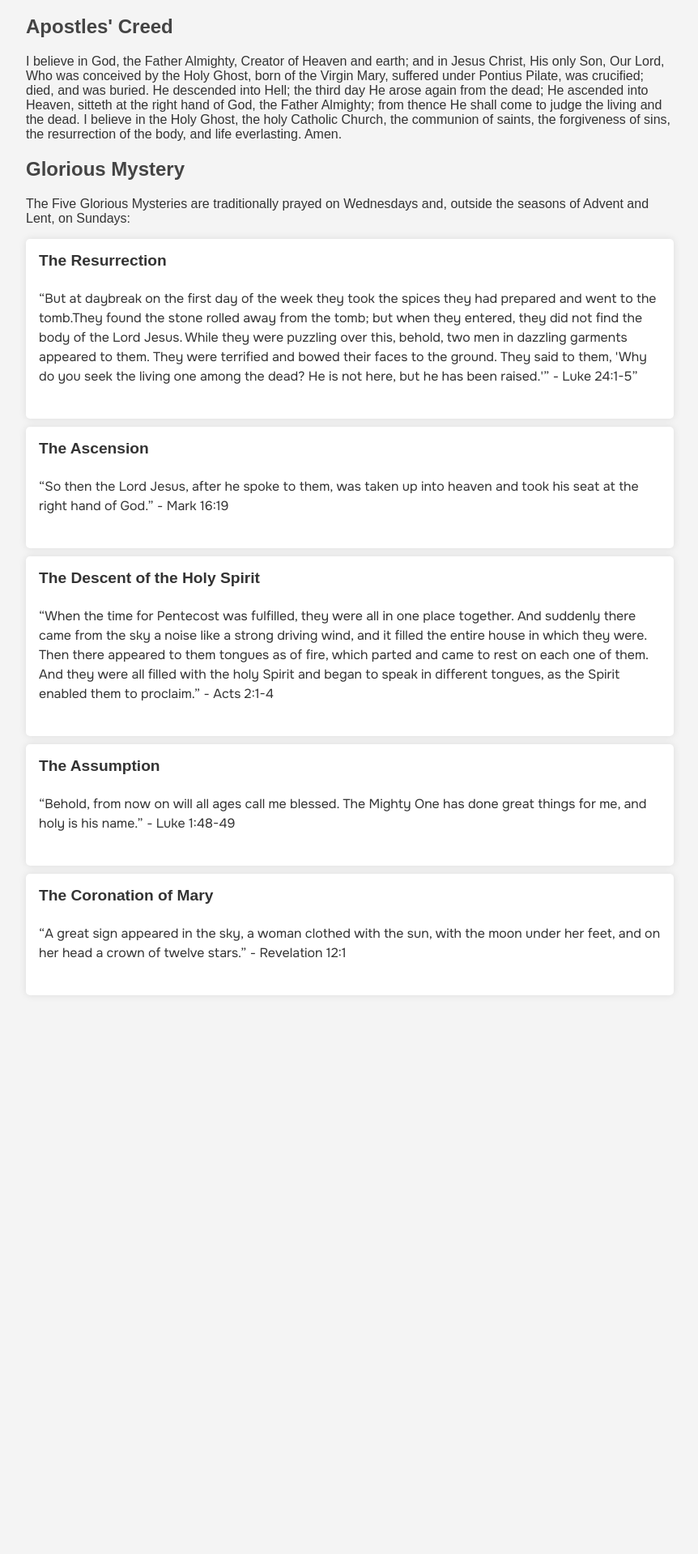
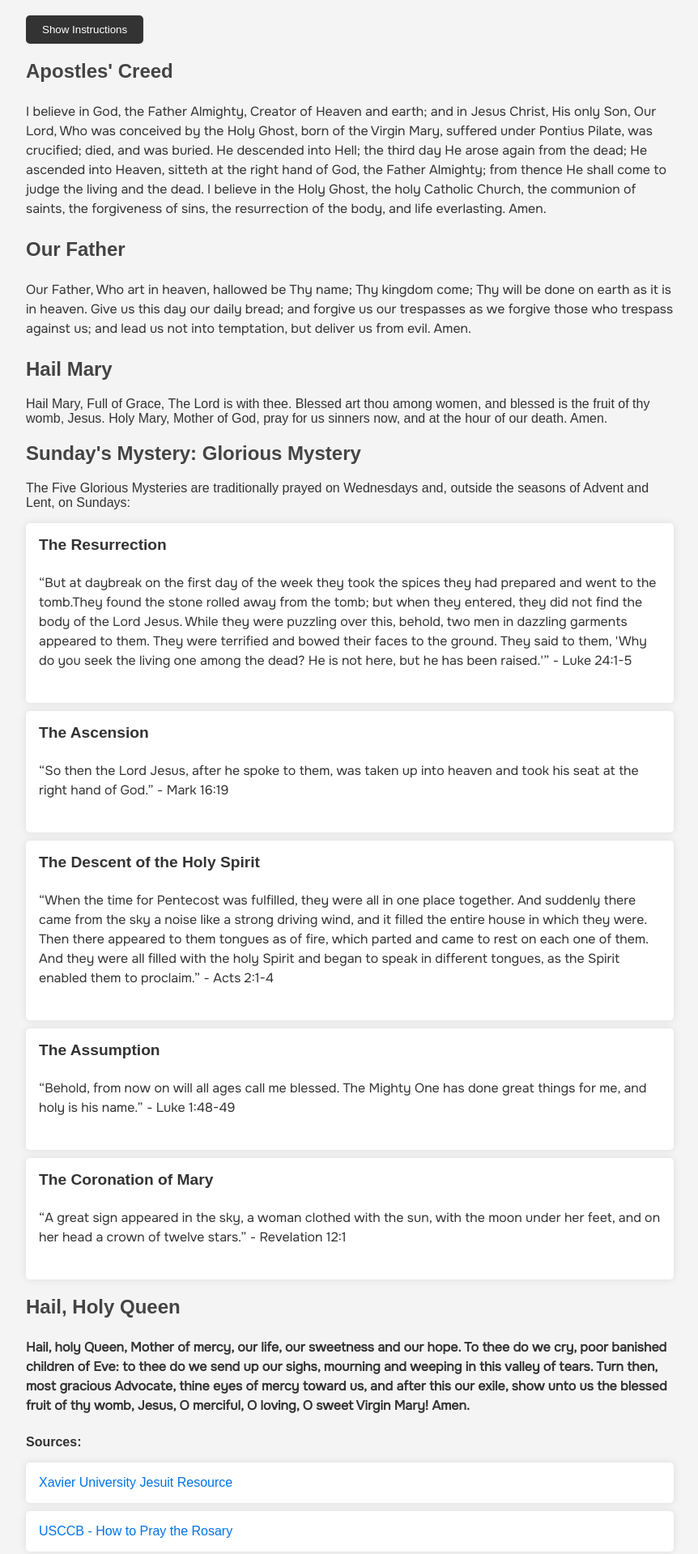
Before and after one commit to RubenPonce/rosary, a plain HTML site: page index.html in a window 1280 px wide. Shown: the part 81-2000 px from the top of the page at 81% size, without its empty margins (208-1070 px from the left). Before the commit the page ends 1346 px from the top, so only its background shows below. Drawn offline with Linux system fonts and the light colour scheme.

Commit message:
Teaching AI to Pray

```diff
--- a/index.html
+++ b/index.html
@@ -7,6 +7,33 @@
   </head>
 
   <style>
+.citation {
+    font-family: 'Arial', sans-serif;
+    margin-top: 20px;
+}
+
+.citation p {
+    font-weight: bold;
+}
+
+.citation ul {
+    list-style-type: none;
+    padding: 0;
+}
+
+.citation li {
+    margin-bottom: 10px;
+}
+
+.citation a {
+    color: #0073e6;
+    text-decoration: none;
+}
+
+.citation a:hover {
+    text-decoration: underline;
+}
+
     body {
       font-family: "sans-serif", sans-serif;
       background-color: #f4f4f4;
@@ -14,6 +41,28 @@
       color: #333;
       max-width: 800px;
       margin: 0 auto;
+    }
+    a{
+      color: #333;
+    }
+    .reading{
+      font-size: 1em;
+      margin: 1.5rem 0;
+      line-height: 1.5;
+      font-family: "Onest", sans-serif;
+    }
+    input[type="button"] {
+      background-color: #333;
+      color: #fff;
+      padding: 10px 20px;
+      border: none;
+      border-radius: 5px;
+      cursor: pointer;
+      transition: background-color 0.3s ease-in-out;
+    }
+
+    input[type="button"]:hover {
+      background-color: #555;
     }
 
     h1,
@@ -46,6 +95,45 @@
       line-height: 1.5;
       font-family: "Onest", sans-serif;
     }
+    .rosary-instructions {
+    font-family: 'Arial', sans-serif;
+    background-color: #fff;
+    padding: 20px;
+    margin: 20px;
+    border-radius: 5px;
+    box-shadow: 0 0 10px rgba(0, 0, 0, 0.1);
+    color: #333;
+      display: none;
+}
+
+.rosary-instructions p {
+    margin-bottom: 15px;
+}
+
+.rosary-instructions strong {
+    color: #555;
+}
+
+.decade-instructions {
+    margin-left: 20px;
+    border-left: 3px solid #eee;
+    padding-left: 15px;
+}
+
+.fatima-prayer {
+    font-style: italic;
+    margin-top: 10px;
+}
+
+.dialogue {
+    margin-left: 20px;
+}
+
+.closing-prayer {
+    margin-top: 20px;
+}
+
+
   </style>
   <link rel="preconnect" href="https://fonts.googleapis.com" />
   <link rel="preconnect" href="https://fonts.gstatic.com" crossorigin />
@@ -55,8 +143,28 @@
   />
   <body>
     <h1>Pray The Rosary Today</h1>
-    <h2>Apostles' Creed</h2>
-    <p>
+    <input type="button" value="Show Instructions" onclick="showInstructions()" />
+    <div class="rosary-instructions">
+    <p><strong>Make the Sign of the Cross.</strong></p>
+    <p><strong>Holding the Crucifix, say the Apostles' Creed.</strong></p>
+    <p>On the first bead, say an <strong>Our Father</strong>.</p>
+    <p>Say one <strong>Hail Mary</strong> on each of the next three beads.</p>
+    <p>Say the <strong>Glory Be</strong></p>
+    <div class="decade-instructions">
+      <p>For each of the five decades, announce the <strong>Mystery</strong> (perhaps followed by a brief reading from Scripture) then say the <strong>Our Father</strong>.</p>
+        <p>While fingering each of the ten beads of the decade, next say ten <strong>Hail Marys</strong> while meditating on the Mystery. Then say a <strong>Glory Be</strong>.</p>
+    </div>
+    <p class="fatima-prayer">(After finishing each decade, some say the following prayer requested by the Blessed Virgin Mary at Fatima: O my Jesus, forgive us our sins, save us from the fires of hell; lead all souls to Heaven, especially those who have most need of your mercy.)</p>
+    <p>After saying the five decades, say the <strong>Hail, Holy Queen</strong>, followed by this dialogue and prayer:</p>
+    <div class="dialogue">
+        <p>V. Pray for us, O holy Mother of God.</p>
+        <p>R. That we may be made worthy of the promises of Christ.</p>
+    </div>
+    <p class="closing-prayer">Let us pray: O God, whose Only Begotten Son, by his life, Death, and Resurrection, has purchased for us the rewards of eternal life, grant, we beseech thee, that while meditating on these mysteries of the most holy Rosary of the Blessed Virgin Mary, we may imitate what they contain and obtain what they promise, through the same Christ our Lord. Amen.</p>
+</div>
+
+    <h2 id="aposcreed">Apostles' Creed</h2>
+    <p class="reading">
       I believe in God, the Father Almighty, Creator of Heaven and earth; and in
       Jesus Christ, His only Son, Our Lord, Who was conceived by the Holy Ghost,
       born of the Virgin Mary, suffered under Pontius Pilate, was crucified;
@@ -68,16 +176,43 @@
       everlasting. Amen.
     </p>
 
+<h2 id="signofthecross">Our Father</h2>
+<p class="reading" id="ourfather"> Our Father, Who art in heaven, hallowed be Thy name; Thy kingdom come; Thy will be done on earth as it is in heaven. Give us this day our daily bread; and forgive us our trespasses as we forgive those who trespass against us; and lead us not into temptation, but deliver us from evil. Amen.</p>
+<h2 id="hailMary">Hail Mary</h2>
+<p>Hail Mary,
+Full of Grace,
+The Lord is with thee.
+Blessed art thou among women,
+and blessed is the fruit
+of thy womb, Jesus.
+Holy Mary,
+Mother of God,
+pray for us sinners now,
+and at the hour of our death. Amen.</p>
+
+
+
     <h2 id="mysteryTitle"></h2>
     <p id="mysteryDescription">[Description here]</p>
-
+    <div id="mysteryRoot"</div>
     <script>
+showInstructions = () => {
+  const instructions = document.querySelector(".rosary-instructions");
+  const button = document.querySelector("input[type=button]");
+  if (instructions.style.display === "none" || instructions.style.display === "") {
+    instructions.style.display = "block";
+    button.value = "Hide Instructions";
+  } else {
+    instructions.style.display = "none";
+    button.value = "Show Instructions";
+  }
+};
       const gloriousMystery = {
         title: "Glorious Mystery",
         description:
           "The Five Glorious Mysteries are traditionally prayed on Wednesdays and, outside the seasons of Advent and Lent, on Sundays:",
         decades: [
-          "The Resurrection\n “But at daybreak on the first day of the week they took the spices they had prepared and went to the tomb.They found the stone rolled away from the tomb; but when they entered, they did not find the body of the Lord Jesus. While they were puzzling over this, behold, two men in dazzling garments appeared to them. They were terrified and bowed their faces to the ground. They said to them, 'Why do you seek the living one among the dead? He is not here, but he has been raised.'” - Luke 24:1-5”",
+          "The Resurrection\n “But at daybreak on the first day of the week they took the spices they had prepared and went to the tomb.They found the stone rolled away from the tomb; but when they entered, they did not find the body of the Lord Jesus. While they were puzzling over this, behold, two men in dazzling garments appeared to them. They were terrified and bowed their faces to the ground. They said to them, 'Why do you seek the living one among the dead? He is not here, but he has been raised.'” - Luke 24:1-5",
           "The Ascension\n“So then the Lord Jesus, after he spoke to them, was taken up into heaven and took his seat at the right hand of God.” - Mark 16:19  ",
           "The Descent of the Holy Spirit\n“When the time for Pentecost was fulfilled, they were all in one place together. And suddenly there came from the sky a noise like a strong driving wind, and it filled the entire house in which they were. Then there appeared to them tongues as of fire, which parted and came to rest on each one of them. And they were all filled with the holy Spirit and began to speak in different tongues, as the Spirit enabled them to proclaim.” - Acts 2:1-4",
           "The Assumption\n“Behold, from now on will all ages call me blessed. The Mighty One has done great things for me, and holy is his name.” - Luke 1:48-49",
@@ -132,10 +267,12 @@
         Saturday: joyfulMystery,
       };
 
-      const today = new Date().toLocaleString("en-US", { weekday: "long" });
+      const date = new Date();
+      const today = date.toLocaleString("en-US", { weekday: "long" });
+      const dayString = date.toLocaleString("en-US", { weekday: "long" });
 
-      document.getElementById("mysteryTitle").textContent =
-        mysteries[today].title;
+      document.getElementById("mysteryTitle").textContent = `${dayString}'s Mystery: ` +
+        mysteries[today].title
       document.getElementById("mysteryDescription").textContent =
         mysteries[today].description;
 
@@ -157,8 +294,26 @@
 
         decadeList.appendChild(listItem);
       });
-      document.body.appendChild(decadeList);
-      document.body.appendChild(decadeList);
+const mysteryRoot = document.getElementById("mysteryRoot");
+      mysteryRoot.appendChild(decadeList);
+     mysteryRoot.appendChild(decadeList);
     </script>
+<div class="citation">
+    <h2 id="hailHolyQueen">Hail, Holy Queen</h2>
+    <p class="reading">
+      Hail, holy Queen, Mother of mercy, our life, our sweetness and our hope.
+      To thee do we cry, poor banished children of Eve: to thee do we send up
+      our sighs, mourning and weeping in this valley of tears. Turn then, most
+      gracious Advocate, thine eyes of mercy toward us, and after this our
+      exile, show unto us the blessed fruit of thy womb, Jesus, O merciful, O
+      loving, O sweet Virgin Mary! Amen. </p>
+
+    <p>Sources:</p>
+    <ul>
+        <li><a href="https://www.xavier.edu/jesuitresource/online-resources/prayer-index/catholic-prayers#:~:text=trespass%20against%20us.-,And%20lead%20us%20not%20into%20temptation%2C%20but%20deliver%20us%20from,at%20the%20hour%20of%20death." target="_blank" rel="noopener noreferrer">Xavier University Jesuit Resource</a></li>
+        <li><a href="https://www.usccb.org/how-to-pray-the-rosary" target="_blank" rel="noopener noreferrer">USCCB - How to Pray the Rosary</a></li>
+    </ul>
+</div>
+
   </body>
 </html>
```
